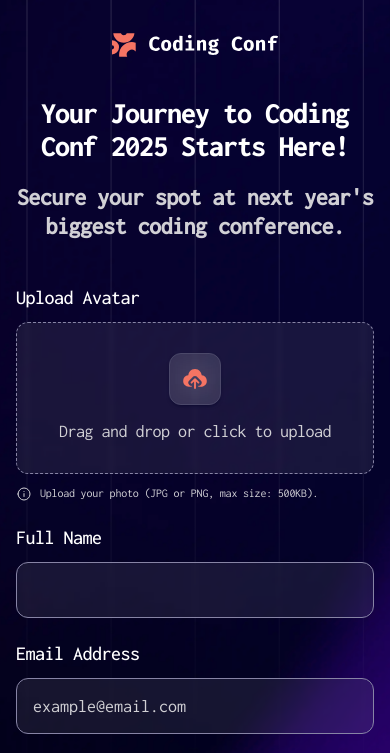
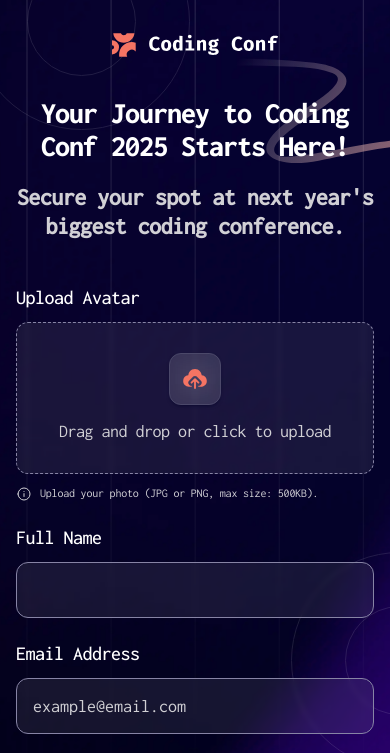
Before and after one commit to Belousmind/conference-ticket-generator_old, a website built with webpack: page conference-ticket-generator/src/index.html in a window 390 px wide. Shown: the top 753 px of the page. Built offline with nearby package versions, Linux system fonts and the light colour scheme.

Commit message:
feat: add rest img to background

```diff
--- a/conference-ticket-generator/src/styles/base/_background.scss
+++ b/conference-ticket-generator/src/styles/base/_background.scss
@@ -1,26 +1,34 @@
 body {
+  width: 100%;
   background:
-    url('@/assets/images/pattern-lines.svg'),
-    url('@/assets/images/background-desktop.png');
-  background-size: cover, cover;
-  background-position: center, center;
-  background-repeat: no-repeat, no-repeat;
+    url('@/assets/images/pattern-circle.svg') no-repeat top 534px left 938px,
+    url('@/assets/images/pattern-circle.svg') no-repeat top -85px left 44px,
+    url('@/assets/images/pattern-squiggly-line-top.svg') no-repeat top 75px right,
+    url('@/assets/images/pattern-squiggly-line-bottom.svg') no-repeat bottom left,
+    url('@/assets/images/pattern-lines.svg') no-repeat center,
+    url('@/assets/images/background-desktop.png') no-repeat center;
+  background-size: auto, auto, auto, auto, cover, cover;
+  background-origin: border-box;
 
   @media (max-width: 768px) {
     background:
-    url('@/assets/images/pattern-lines.svg'),
-    url('@/assets/images/background-tablet.png');
-    background-size: cover, cover;
-    background-position: center, center;
-    background-repeat: no-repeat, no-repeat;
+      url('@/assets/images/pattern-circle.svg') no-repeat top 552px right -118px,
+      url('@/assets/images/pattern-circle.svg') no-repeat top -87px left -27px,
+      url('@/assets/images/pattern-squiggly-line-top.svg') no-repeat top 55px right,
+      url('@/assets/images/pattern-squiggly-line-bottom.svg') no-repeat bottom left,
+      url('@/assets/images/pattern-lines.svg') no-repeat center,
+      url('@/assets/images/background-tablet.png') no-repeat center;
+    background-size: auto, auto, 232px 109px, 396px 276px, cover, cover;
   }
 
   @media (max-width: 375px) {
     background:
-    url('@/assets/images/pattern-lines.svg'),
-    url('@/assets/images/background-mobile.png');
-    background-size: cover, cover;
-    background-position: center, center;
-    background-repeat: no-repeat, no-repeat;
+      url('@/assets/images/pattern-circle.svg') no-repeat top 548px right -45px,
+      url('@/assets/images/pattern-circle.svg') no-repeat top -20px left -30px,
+      url('@/assets/images/pattern-squiggly-line-top.svg') no-repeat top 22px right,
+      url('@/assets/images/pattern-squiggly-line-bottom.svg') no-repeat bottom left,
+      url('@/assets/images/pattern-lines.svg') no-repeat center,
+      url('@/assets/images/background-mobile.png') no-repeat center;
+    background-size: 107px 107px, 107px 107px, 112px 52px, 301px 210px, cover, cover;
   }
 }
```
